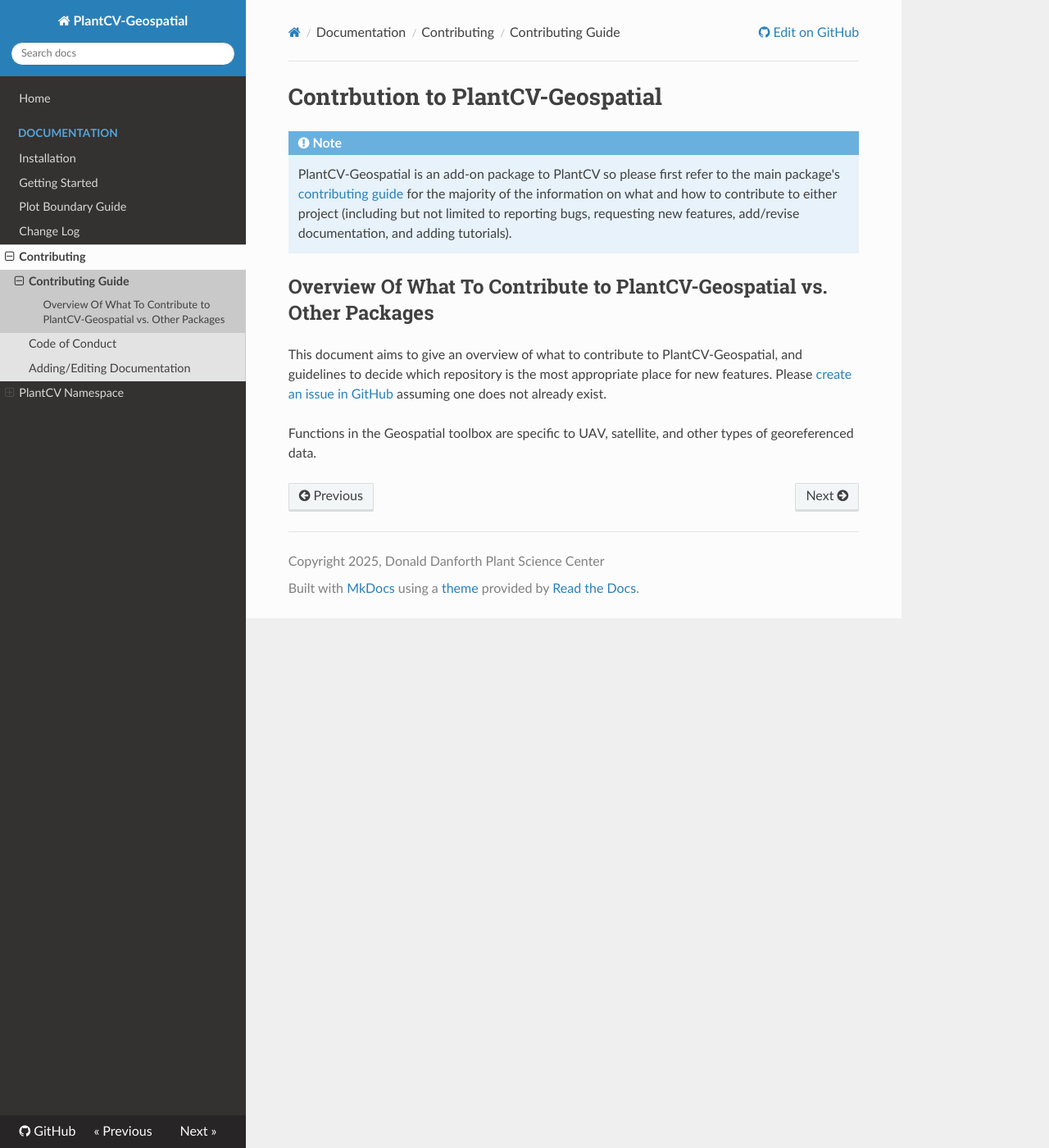
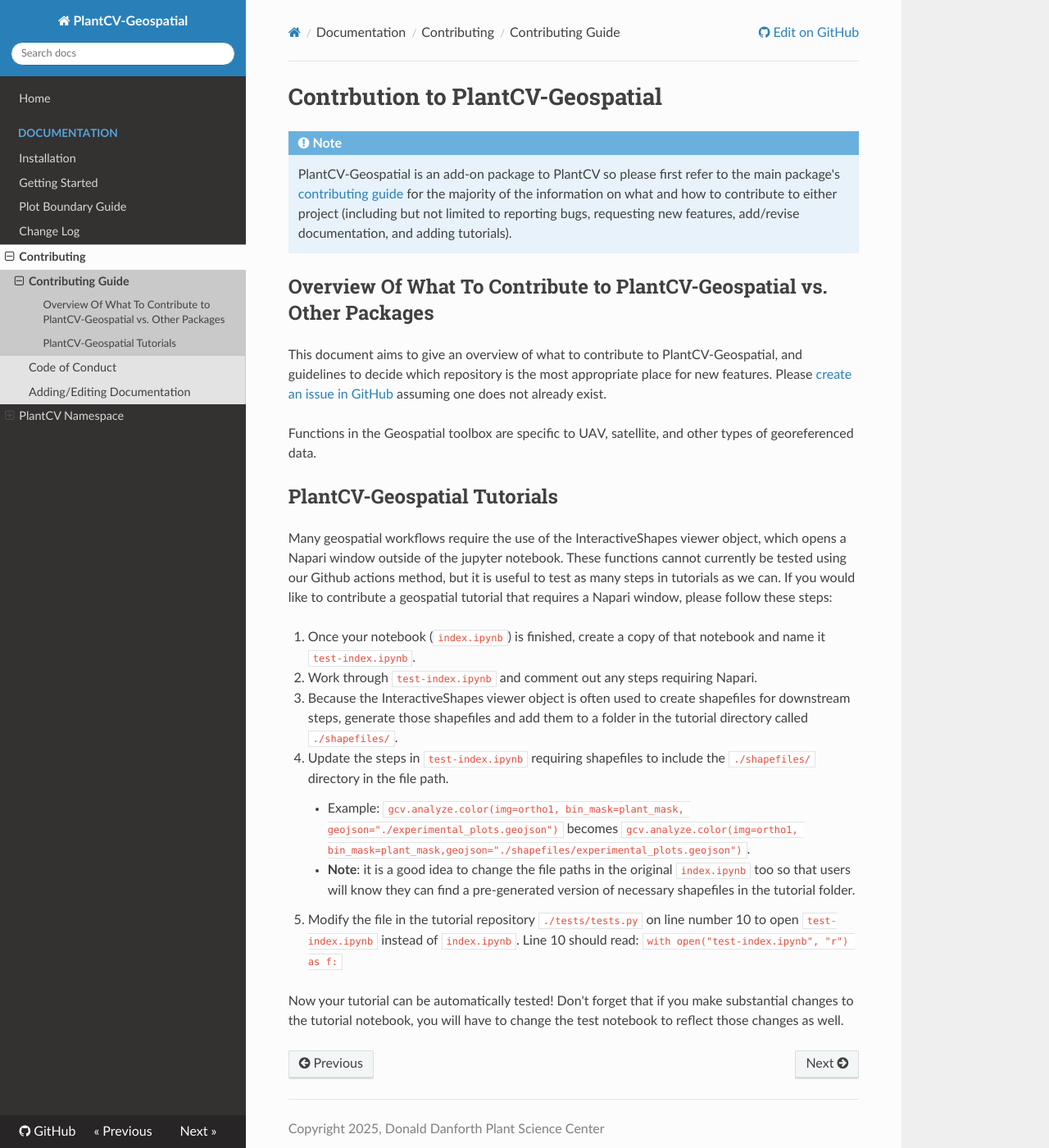
Before and after one commit to danforthcenter/plantcv-geospatial, an MkDocs documentation site: the page built from docs/CONTRIBUTING.md, in a window 1280 px wide and 1400 px high. Shown: the whole window at 82% size. Built offline with MkDocs 1.6.1, drawn with Linux system fonts in a browser that asks for light colours; nearby versions of some CDN libraries.

Commit message:
Include tutorial instructions in docs

```diff
--- a/docs/CONTRIBUTING.md
+++ b/docs/CONTRIBUTING.md
@@ -12,3 +12,17 @@
 
 Functions in the Geospatial toolbox are specific to UAV, satellite, and other types of
 georeferenced data.
+
+## PlantCV-Geospatial Tutorials
+
+Many geospatial workflows require the use of the InteractiveShapes viewer object, which opens a Napari window outside of the jupyter notebook. These functions cannot currently be tested using our Github actions method, but it is useful to test as many steps in tutorials as we can. If you would like to contribute a geospatial tutorial that requires a Napari window, please follow these steps:
+
+1. Once your notebook (`index.ipynb`) is finished, create a copy of that notebook and name it `test-index.ipynb`.
+2. Work through `test-index.ipynb` and comment out any steps requiring Napari.
+3. Because the InteractiveShapes viewer object is often used to create shapefiles for downstream steps, generate those shapefiles and add them to a folder in the tutorial directory called `./shapefiles/`.
+4. Update the steps in `test-index.ipynb` requiring shapefiles to include the `./shapefiles/` directory in the file path.
+    -  Example: `gcv.analyze.color(img=ortho1, bin_mask=plant_mask, geojson="./experimental_plots.geojson")` becomes `gcv.analyze.color(img=ortho1, bin_mask=plant_mask,geojson="./shapefiles/experimental_plots.geojson")`.
+    - **Note**: it is a good idea to change the file paths in the original `index.ipynb` too so that users will know they can find a pre-generated version of necessary shapefiles in the tutorial folder.
+5. Modify the file in the tutorial repository `./tests/tests.py` on line number 10 to open `test-index.ipynb` instead of `index.ipynb`. Line 10 should read: `with open("test-index.ipynb", "r") as f:`
+
+Now your tutorial can be automatically tested! Don't forget that if you make substantial changes to the tutorial notebook, you will have to change the test notebook to reflect those changes as well.
```
